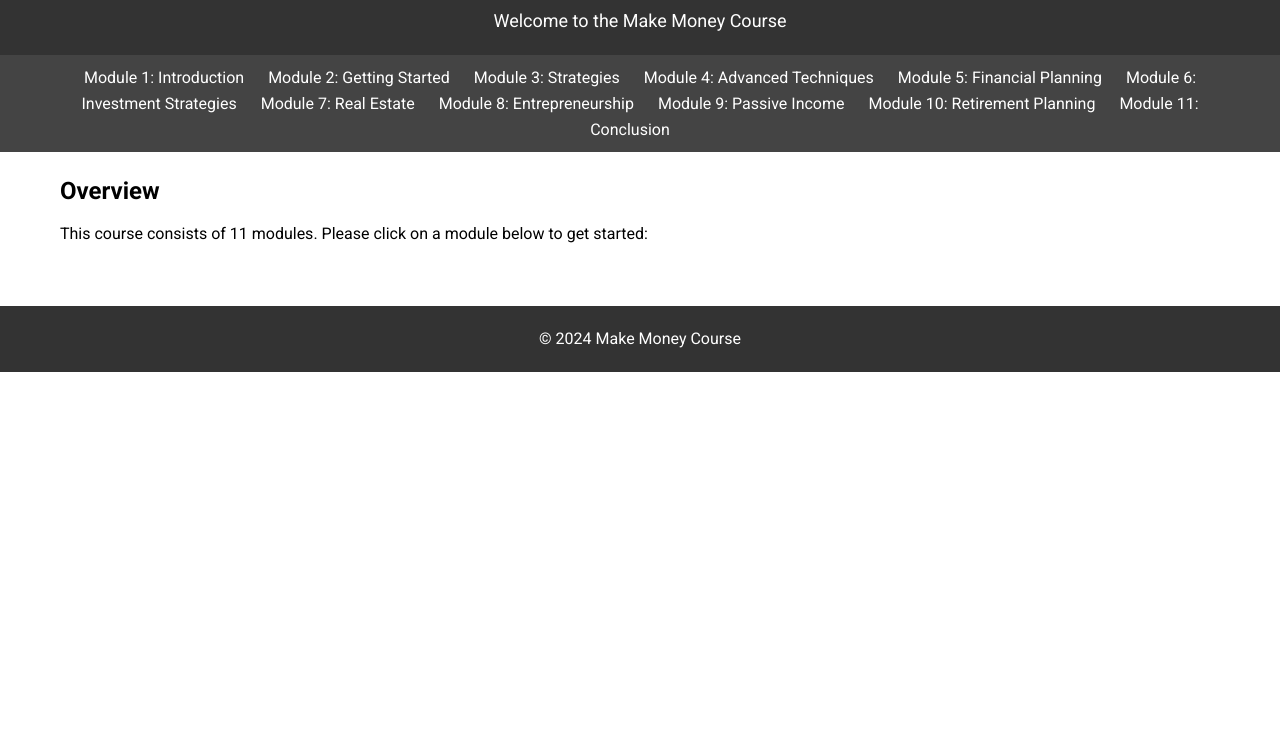
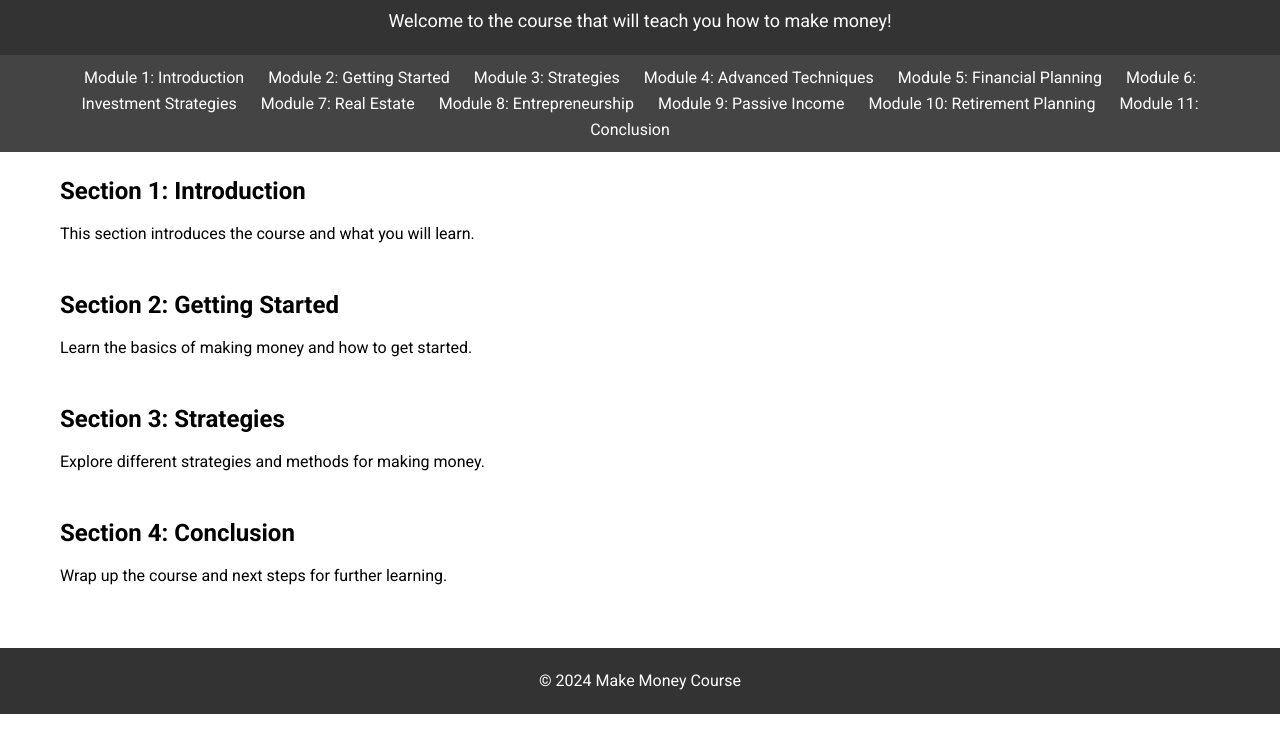
Before and after one commit to jayyy253/Course, a plain HTML site: page index.html in a window 1280 px wide. Shown: the part 71-800 px from the top of the page. Drawn offline with Linux system fonts and the light colour scheme.

Commit message:
Update index.html

```diff
--- a/index.html
+++ b/index.html
@@ -6,7 +6,6 @@
     <title>Make Money Course</title>
     <link rel="stylesheet" href="styles.css"> <!-- Link to external CSS file for styling -->
     <link href="https://fonts.googleapis.com/css2?family=Roboto:wght@400;700&display=swap" rel="stylesheet"> <!-- Link to Google Fonts -->
-    <script src="progress.js" defer></script> <!-- Link to external JavaScript file -->
 </head>
 <body>
 
@@ -14,9 +13,7 @@
 <header>
     <div class="container">
         <h1>Financial Freedom for Mothers: Strategies to Build Wealth</h1>
-        <p>Welcome to the Make Money Course</p>
-        <!-- Display progress percentage -->
-        <p id="progressPercentage" style="position: absolute; top: 20px; right: 20px;"></p>
+        <p>Welcome to the course that will teach you how to make money!</p>
     </div>
 </header>
 
@@ -43,8 +40,23 @@
 <main>
     <div class="container">
         <section>
-            <h2>Overview</h2>
-            <p>This course consists of 11 modules. Please click on a module below to get started:</p>
+            <h2>Section 1: Introduction</h2>
+            <p>This section introduces the course and what you will learn.</p>
+        </section>
+
+        <section>
+            <h2>Section 2: Getting Started</h2>
+            <p>Learn the basics of making money and how to get started.</p>
+        </section>
+
+        <section>
+            <h2>Section 3: Strategies</h2>
+            <p>Explore different strategies and methods for making money.</p>
+        </section>
+
+        <section>
+            <h2>Section 4: Conclusion</h2>
+            <p>Wrap up the course and next steps for further learning.</p>
         </section>
     </div>
 </main>
```
